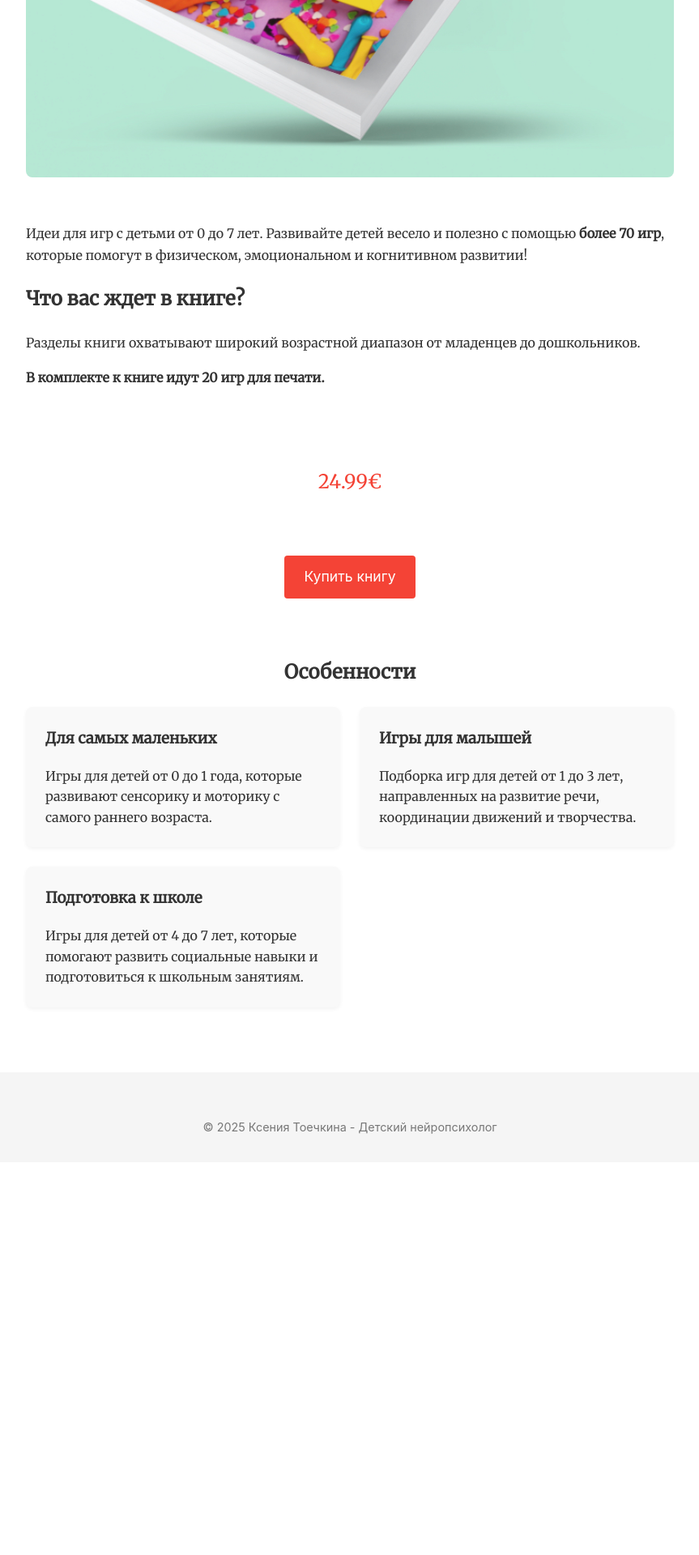
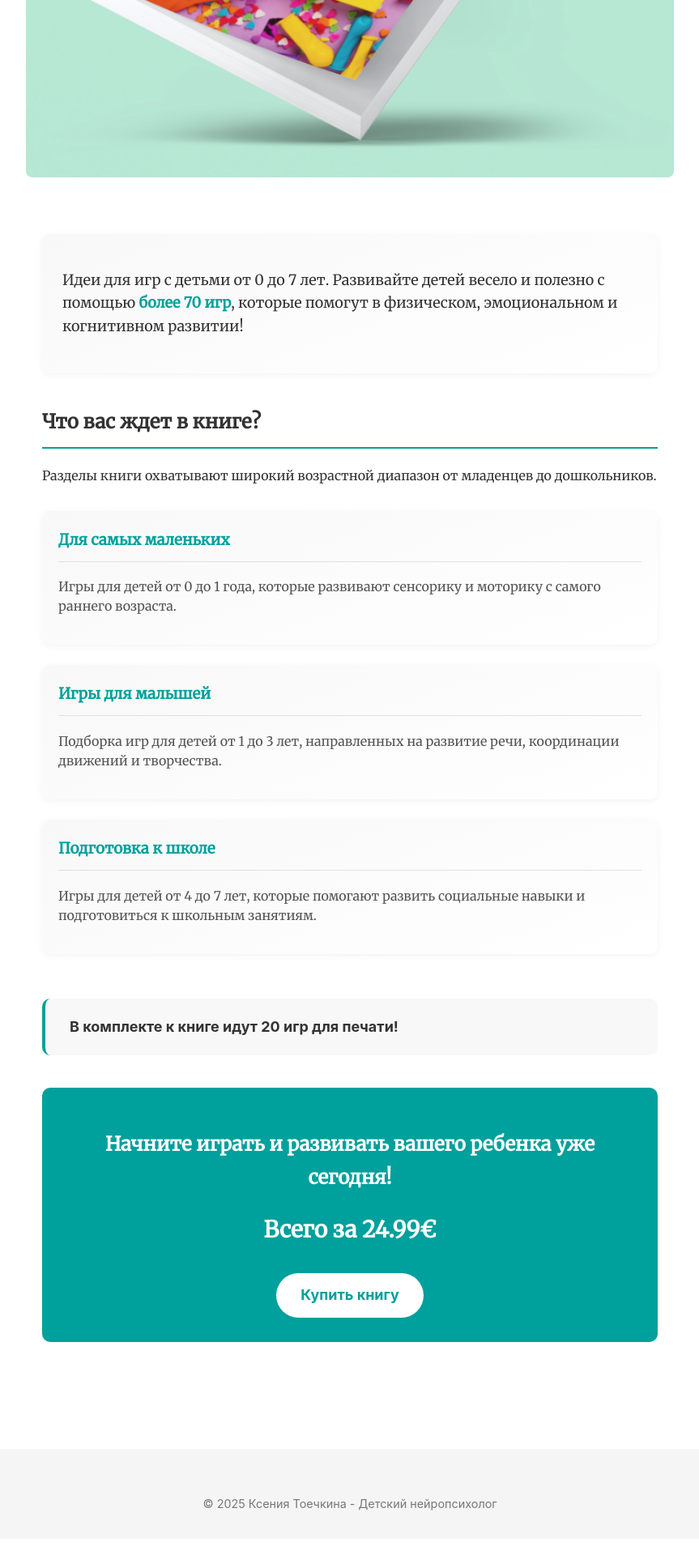
Before and after one commit to alexzavalny/ToykinaBusinessCard, a Jekyll site: the page built from _products/igroteka.md, in a window 1280 px wide. Shown: the part 899-2819 px from the top of the page at 81% size, without its empty margins (208-1071 px from the left). Built offline with Jekyll 4.4.1, drawn with Linux system fonts in a browser that asks for light colours; comment, search, counter and statistics services are not loaded; before the commit the page ends 2354 px from its top, so only the background shows below that; some of the changed lines change nothing that is shown.

Commit message:
products

```diff
--- a/_layouts/product.html
+++ b/_layouts/product.html
@@ -17,30 +17,4 @@ layout: default
       {{ content }}
     </div>
 
-    {% if page.price %}
-    <div class="product-price">
-      <p class="price">{{ page.price }}</p>
-    </div>
-    {% endif %}
-
-    {% if page.button_url %}
-    <div class="product-actions">
-      <a href="{{ page.button_url }}" class="button">{{ page.button_text | default: "Купить" }}</a>
-    </div>
-    {% endif %}
-  </div>
-
-  {% if page.features %}
-  <div class="product-features">
-    <h2>Особенности</h2>
-    <div class="features">
-      {% for feature in page.features %}
-      <div class="feature">
-        <h3>{{ feature.title }}</h3>
-        <p>{{ feature.description }}</p>
-      </div>
-      {% endfor %}
-    </div>
-  </div>
-  {% endif %}
 </article>
--- a/_products/igroteka.md
+++ b/_products/igroteka.md
@@ -14,10 +14,157 @@ features:
     description: "Игры для детей от 4 до 7 лет, которые помогают развить социальные навыки и подготовиться к школьным занятиям."
 ---
 
-Идеи для игр с детьми от 0 до 7 лет. Развивайте детей весело и полезно с помощью **более 70 игр**, которые помогут в физическом, эмоциональном и когнитивном развитии!
+<style>
+.book-container {
+  max-width: 800px;
+  margin: 0 auto;
+  padding: 0 20px;
+}
 
-## Что вас ждет в книге?
+.section-title {
+  border-bottom: 2px solid #00a09c;
+  padding-bottom: 10px;
+  color: #333;
+  margin-top: 40px;
+}
 
-Разделы книги охватывают широкий возрастной диапазон от младенцев до дошкольников.
+.book-intro {
+  background: linear-gradient(160deg, #f8f8f8, #fff);
+  border-radius: 10px;
+  padding: 25px;
+  margin: 30px 0;
+  box-shadow: 0 2px 10px rgba(0, 0, 0, 0.05);
+  font-size: 18px;
+  line-height: 1.6;
+}
 
-**В комплекте к книге идут 20 игр для печати.**
+.book-intro strong {
+  color: #00a09c;
+}
+
+.feature-cards {
+  display: flex;
+  flex-wrap: wrap;
+  justify-content: space-between;
+  margin: 30px 0;
+}
+
+.feature-card {
+  width: 100%;
+  margin-bottom: 25px;
+  padding: 20px;
+  background: linear-gradient(160deg, #f8f8f8, #fff);
+  border-radius: 10px;
+  box-shadow: 0 2px 10px rgba(0, 0, 0, 0.05);
+  transition: transform 0.3s ease, box-shadow 0.3s ease;
+}
+
+.feature-card:hover {
+  transform: translateY(-5px);
+  box-shadow: 0 5px 15px rgba(0, 0, 0, 0.1);
+}
+
+.feature-card h3 {
+  color: #00a09c;
+  margin-top: 0;
+  border-bottom: 1px solid #e0e0e0;
+  padding-bottom: 10px;
+}
+
+.feature-card p {
+  color: #555;
+  line-height: 1.5;
+}
+
+.book-bonus {
+  background-color: #f8f8f8;
+  padding: 20px 30px;
+  border-radius: 10px;
+  border-left: 4px solid #00a09c;
+  margin: 30px 0;
+  font-weight: bold;
+  font-size: 18px;
+}
+
+.cta-section {
+  text-align: center;
+  background-color: #00a09c;
+  color: white;
+  padding: 30px;
+  border-radius: 10px;
+  margin: 40px 0 20px;
+}
+
+.cta-button {
+  display: inline-block;
+  margin-top: 15px;
+  padding: 12px 30px;
+  background-color: white;
+  color: #00a09c;
+  font-weight: bold;
+  text-decoration: none;
+  border-radius: 30px;
+  transition: all 0.3s ease;
+  font-size: 18px;
+}
+
+.cta-button:hover {
+  background-color: #f0f0f0;
+  transform: scale(1.05);
+}
+
+.price-tag {
+  font-size: 28px;
+  font-weight: bold;
+  margin: 15px 0;
+}
+
+@media (max-width: 768px) {
+  .feature-cards {
+    justify-content: center;
+  }
+
+  .feature-card {
+    max-width: 100%;
+  }
+}
+</style>
+
+<div class="book-container">
+
+<div class="book-intro">
+  <p>Идеи для игр с детьми от 0 до 7 лет. Развивайте детей весело и полезно с помощью <strong>более 70 игр</strong>, которые помогут в физическом, эмоциональном и когнитивном развитии!</p>
+</div>
+
+<h2 class="section-title">Что вас ждет в книге?</h2>
+
+<p>Разделы книги охватывают широкий возрастной диапазон от младенцев до дошкольников.</p>
+
+<div class="feature-cards">
+  <div class="feature-card">
+    <h3>Для самых маленьких</h3>
+    <p>Игры для детей от 0 до 1 года, которые развивают сенсорику и моторику с самого раннего возраста.</p>
+  </div>
+
+  <div class="feature-card">
+    <h3>Игры для малышей</h3>
+    <p>Подборка игр для детей от 1 до 3 лет, направленных на развитие речи, координации движений и творчества.</p>
+  </div>
+
+  <div class="feature-card">
+    <h3>Подготовка к школе</h3>
+    <p>Игры для детей от 4 до 7 лет, которые помогают развить социальные навыки и подготовиться к школьным занятиям.</p>
+  </div>
+</div>
+
+<div class="book-bonus">
+  В комплекте к книге идут 20 игр для печати!
+</div>
+
+<div class="cta-section">
+  <h2>Начните играть и развивать вашего ребенка уже сегодня!</h2>
+  <p class="price-tag">Всего за 24.99€</p>
+  <a href="https://buy.stripe.com/9AQaHE3Ok17pahW7sy" class="cta-button">Купить книгу</a>
+</div>
+
+</div>
```
Also changed, not shown: 7 other files.
